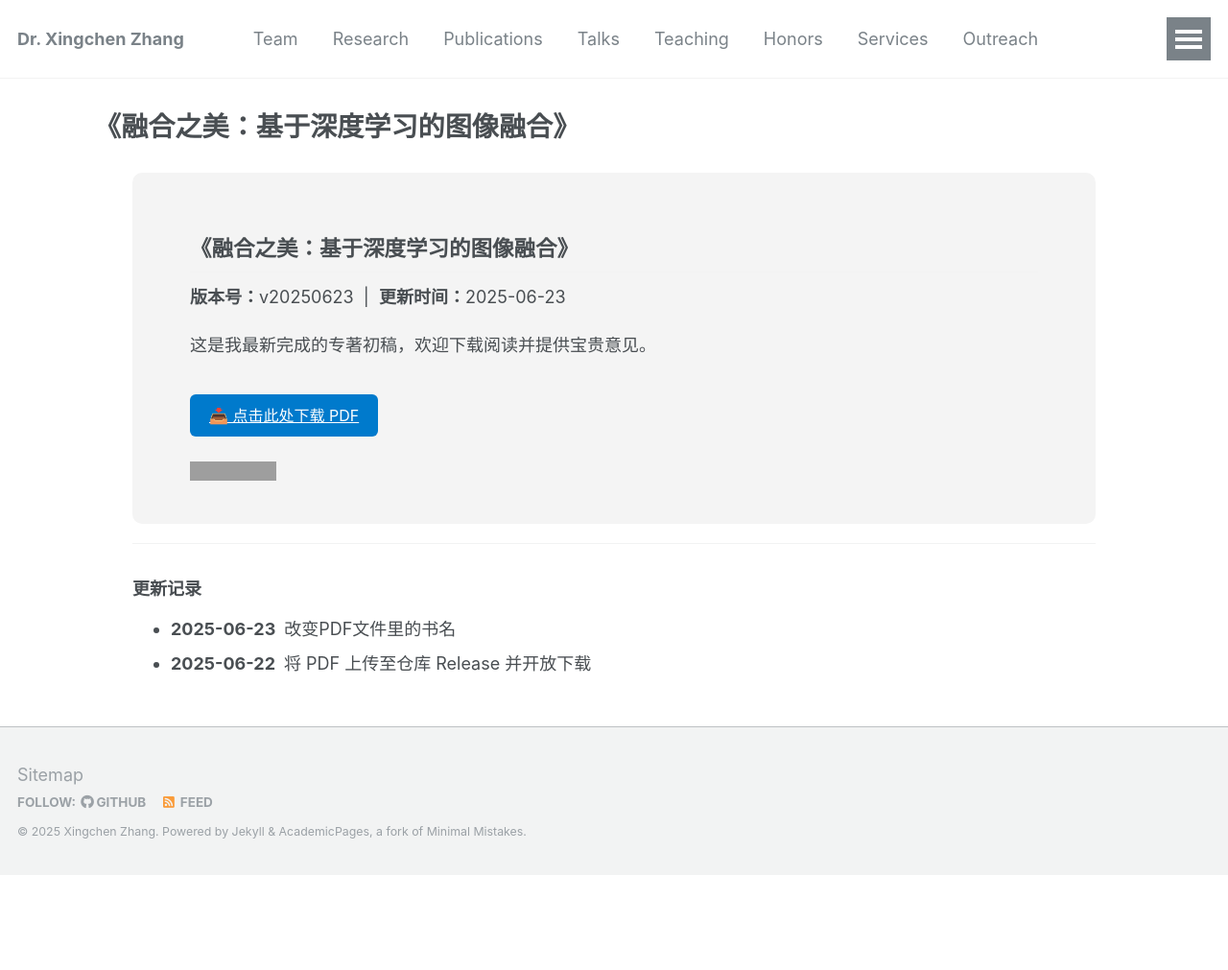
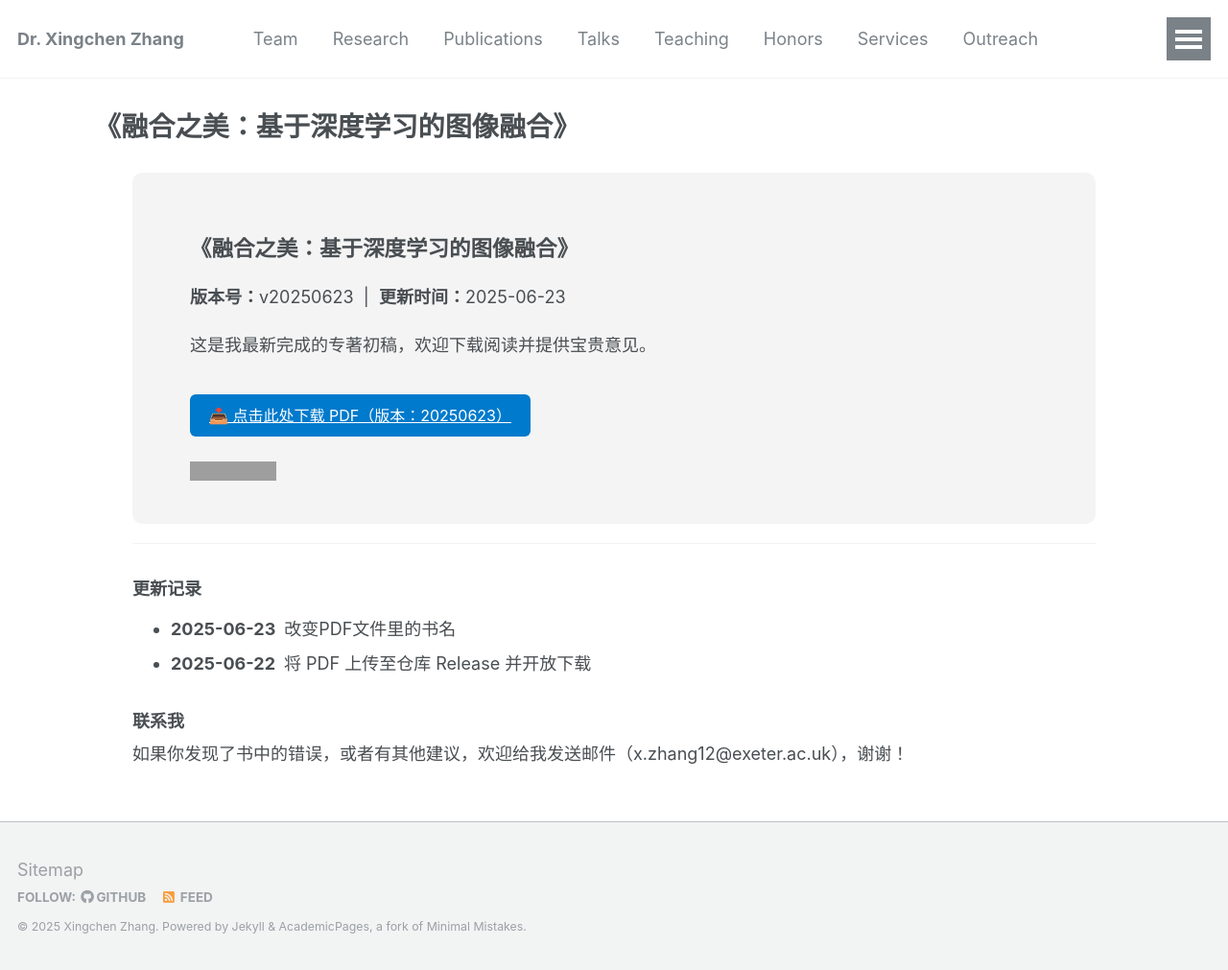
Before and after one commit to xingchenzhang/xingchenzhang.github.io, a Jekyll site: the page built from other_pages/imagefusionbook.md, in a window 1280 px wide. Shown: the whole page at 96% size. Built offline with Jekyll 4.4.1, drawn with Linux system fonts in a browser that asks for light colours; before the commit the page ends 912 px from its top, so only the background shows below that; grey boxes are pictures that could not be loaded.

Commit message:
update version number in the image fusion book

```diff
--- a/other_pages/imagefusionbook.md
+++ b/other_pages/imagefusionbook.md
@@ -52,7 +52,7 @@ full-width: true
   <!-- 下载按钮：指向 Release 的 PDF 直链 -->
   <a class="download-button"
      href="https://github.com/xingchenzhang/xingchenzhang.github.io/releases/latest/download/ImageFusionBook.pdf">
-     📥 点击此处下载 PDF
+     📥 点击此处下载 PDF（版本：20250623）
   </a>
 
   <!-- GitHub Release 实时下载次数徽章 -->
@@ -67,3 +67,6 @@ full-width: true
 ### 更新记录
 * **2025-06-23** 改变PDF文件里的书名
 * **2025-06-22** 将 PDF 上传至仓库 Release 并开放下载
+
+### 联系我
+如果你发现了书中的错误，或者有其他建议，欢迎给我发送邮件（x.zhang12@exeter.ac.uk），谢谢！
```
